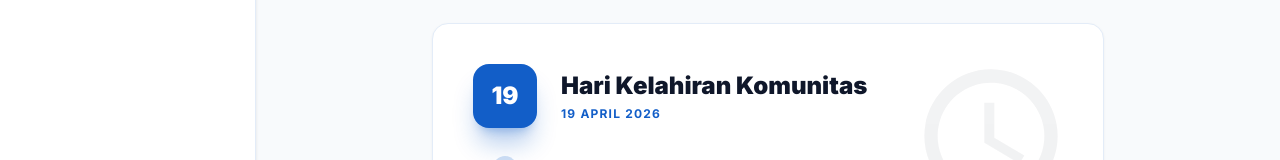
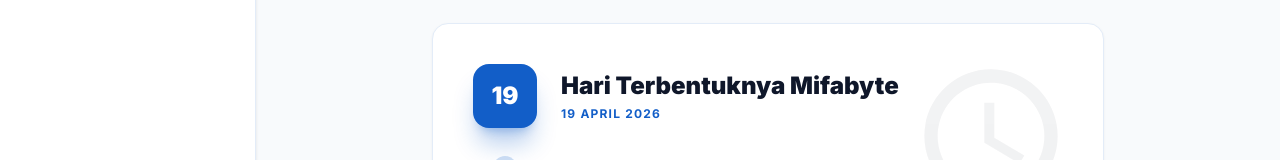
Before and after one commit to MakdumIbrohim/mifabye-finance, a Next.js app: page /about in a window 1280 px wide. Shown: the part 385-545 px from the top of the page. Built offline with nearby package versions, Linux system fonts and the light colour scheme; no server answers; sample sign-in values are in the browser's storage.

Commit message:
chore: update community milestone label to Mifabyte formation date

```diff
--- a/app/(dashboard)/about/page.tsx
+++ b/app/(dashboard)/about/page.tsx
@@ -36,7 +36,7 @@
               <span className="text-2xl font-black">19</span>
             </div>
             <div>
-              <h2 className="text-2xl font-black text-foreground">Hari Kelahiran Komunitas</h2>
+              <h2 className="text-2xl font-black text-foreground">Hari Terbentuknya Mifabyte</h2>
               <p className="text-primary font-bold tracking-widest uppercase text-xs mt-1">19 April 2026</p>
             </div>
           </div>
```
